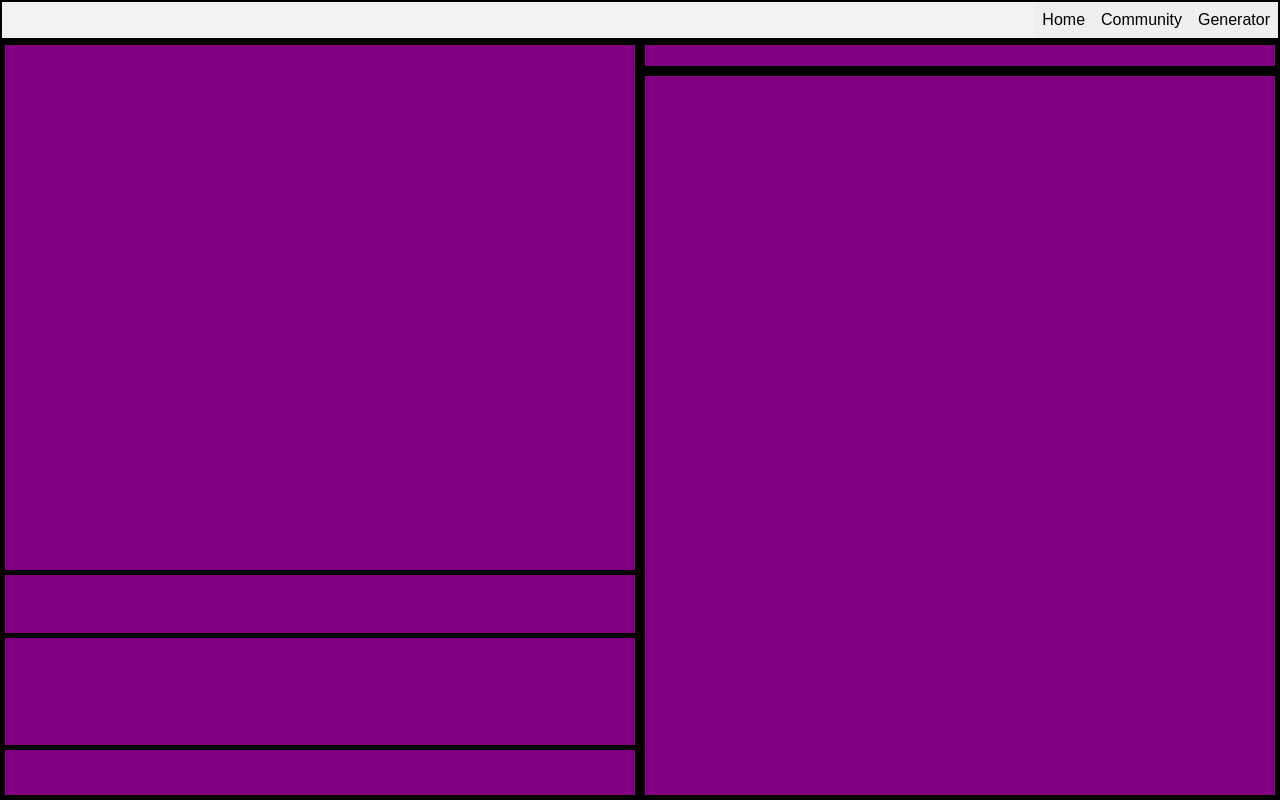
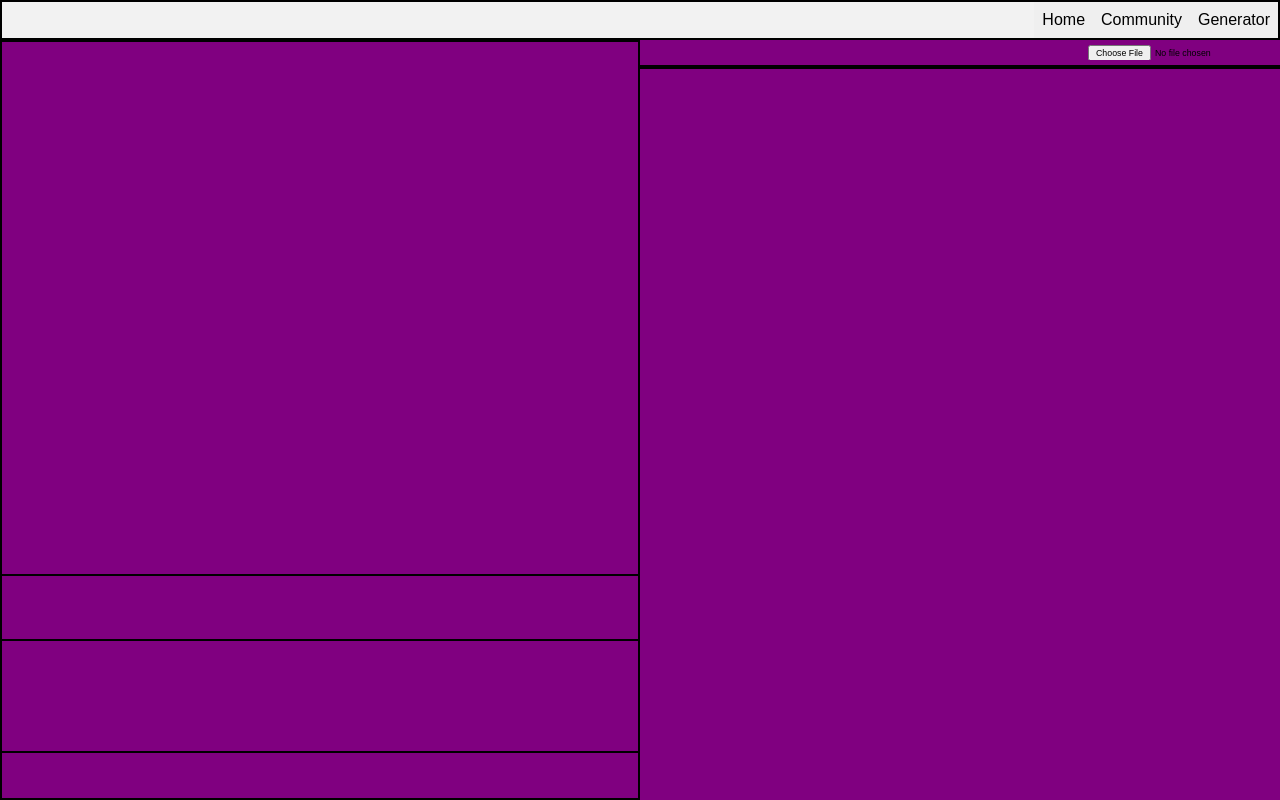
Before and after one commit to Jake-Noth/SpriteSheetGenerator, a React (Vite) app: page / in a window 1280 px wide. Both pictures are taken after a click on the button "Generator". Built offline with nearby package versions, Linux system fonts and the light colour scheme.

Commit message:
feature: slider to scrub video, and reloads video after page component switches

```diff
--- a/src/App.jsx
+++ b/src/App.jsx
@@ -4,6 +4,7 @@ import NavigationBar from './components/NavigationBar';
 import './index.css';
 import Home from './components/Home';
 import Community from './components/Community';
+import { VideoProvider } from './Context/VideoContext';
 
 
 function App() {
@@ -20,14 +21,16 @@ function App() {
       case 'generator':
         return <Generator/>
       default:
-        <Home/>
+        return <Home/>
     }
   }
 
   return (
     <div id='screen-container'>
       <NavigationBar pageSetter = {setPage}/>
-      {pageGetter()}
+      <VideoProvider>
+        {pageGetter()}
+      </VideoProvider>
     </div>
   );
 }
--- /dev/null
+++ b/src/Context/VideoContext.jsx
@@ -0,0 +1,38 @@
+import { createContext, useState, useContext, useRef } from "react";
+
+
+const VideoContext = createContext()
+
+const VideoProvider = ({children}) => {
+
+    const [videoElement, setVideoElement] = useState(null)
+    const [videoLength, setVideoLength] = useState(null)
+    const [videoFPS, setVideoFPS] = useState(60)
+    const [sliderValue, setSliderValue] = useState(0)
+    const mainVideoCanvasRef = useRef(null)
+
+    const value = {
+        videoElement,
+        setVideoElement,
+        videoLength,
+        setVideoLength,
+        videoFPS,
+        setVideoFPS,
+        sliderValue,
+        setSliderValue,
+        mainVideoCanvasRef
+    }
+
+
+    return(
+        <VideoContext.Provider value={value}>
+            {children}
+        </VideoContext.Provider>
+    )
+}
+
+const useVideoContext = () => {
+    return useContext(VideoContext);
+};
+
+export { VideoProvider, useVideoContext };
--- a/src/components/Generator.jsx
+++ b/src/components/Generator.jsx
@@ -1,18 +1,26 @@
+import { useVideoContext } from "../Context/VideoContext";
+import FileLoad from "./GeneratorComponents/FileLoad";
+import MainVideoCanvas from "./GeneratorComponents/MainVideoCanvas";
+import Slider from "./GeneratorComponents/Slider";
 
 export default function Generator(){
+
+    const {videoElement} = useVideoContext()
+
+
     return(
             <div id="generator-container">
                 <div id='canvas-and-modifiers-container'>
 
                     <div id='main-video-canvas-container'>
-
+                        {videoElement && <MainVideoCanvas/>}
                     </div>
 
                     <div id='modifiers-container'>
                         <div id='slider-and-frame-button-container'>
 
                             <div id='slider-container'>
-
+                                {videoElement && <Slider/>}
                             </div>
 
                             <div id='keyframe-button-container'>
@@ -33,7 +41,7 @@ export default function Generator(){
                 <div id='frames-and-upload-container'>
 
                     <div id='file-upload-container'>
-
+                        <FileLoad/>
                     </div>
 
                     <div id='reset-button-container'>
--- /dev/null
+++ b/src/components/GeneratorComponents/FileLoad.jsx
@@ -0,0 +1,26 @@
+import { useVideoContext } from "../../Context/VideoContext"
+
+
+export default function FileLoad(){
+
+    const {setVideoElement, setVideoLength} = useVideoContext()
+
+    const handleSubmit = (event) =>{
+        const videoFile = event.target.files[0]
+        if(videoFile){
+            const videoURL = URL.createObjectURL(videoFile)
+            const videoElement = document.createElement("video")
+            videoElement.src = videoURL
+
+            videoElement.onloadedmetadata = () => {
+                setVideoElement(videoElement)
+                setVideoLength(videoElement.duration)
+            }
+
+        }
+    }
+
+    return(
+        <input id='video-upload-input' onChange={handleSubmit} type="file" accept="video/*"/>
+    )
+}
--- /dev/null
+++ b/src/components/GeneratorComponents/MainVideoCanvas.jsx
@@ -0,0 +1,55 @@
+import { useVideoContext } from "../../Context/VideoContext";
+
+export default function MainVideoCanvas() {
+    const { videoElement, mainVideoCanvasRef } = useVideoContext();
+
+    const setCanvas = (canvas) => {
+        if(canvas){
+            if (mainVideoCanvasRef.current == null) {
+                const context = canvas.getContext("2d");
+                videoElement.currentTime = 0;
+                videoElement.onseeked = () => {
+                    const canvasContainer = document.getElementById("main-video-canvas-container");
+                    const containerWidth = canvasContainer.offsetWidth;
+                    const containerHeight = canvasContainer.offsetHeight;
+
+                    const videoWidth = videoElement.videoWidth;
+                    const videoHeight = videoElement.videoHeight;
+
+                    const aspectRatio = videoWidth / videoHeight;
+                    let scaledWidth = containerWidth;
+                    let scaledHeight = containerHeight;
+
+                    if (containerWidth / containerHeight > aspectRatio) {
+                        scaledHeight = containerHeight;
+                        scaledWidth = scaledHeight * aspectRatio;
+                    } else {
+                        scaledWidth = containerWidth;
+                        scaledHeight = scaledWidth / aspectRatio;
+                    }
+
+                    canvas.width = scaledWidth;
+                    canvas.height = scaledHeight;
+
+                    context.clearRect(0, 0, canvas.width, canvas.height);
+                    context.drawImage(videoElement, 0, 0, scaledWidth, scaledHeight);
+
+                    mainVideoCanvasRef.current = canvas;
+
+                    videoElement.onseeked = null;
+                };
+            }else{
+                const oldCanvas = mainVideoCanvasRef.current
+                const context = canvas.getContext("2d");
+                canvas.width = oldCanvas.width
+                canvas.height = oldCanvas.height
+                //This redraw is required for when a different page is rendered and you come back to generator
+                context.clearRect(0, 0, oldCanvas.width, oldCanvas.height);
+                context.drawImage(videoElement, 0, 0, oldCanvas.width, oldCanvas.height);
+            }
+        }
+
+    };
+
+    return <canvas id="lol" ref={(el) => setCanvas(el)} />;
+}
--- /dev/null
+++ b/src/components/GeneratorComponents/Slider.jsx
@@ -0,0 +1,24 @@
+import { useVideoContext } from "../../Context/VideoContext"
+
+
+export default function Slider(){
+
+    const {videoLength, videoFPS, setSliderValue, videoElement, mainVideoCanvasRef, sliderValue} = useVideoContext()
+
+    const changeSliderValue = (event) => {
+        const newValue = event.target.value;
+        videoElement.currentTime = newValue / videoFPS
+        const canvas = mainVideoCanvasRef.current
+
+        videoElement.onseeked = () => {
+            const context = canvas.getContext("2d");
+            context.clearRect(0, 0, canvas.width, canvas.height);
+            context.drawImage(videoElement, 0, 0, canvas.width, canvas.height);
+            setSliderValue(newValue);
+        }
+    }
+
+    return(
+        <input type="range" onChange={changeSliderValue} defaultValue={sliderValue} min={0} max={videoLength * videoFPS}/>
+    )
+}
--- a/src/components/NavigationBar.jsx
+++ b/src/components/NavigationBar.jsx
@@ -1,9 +1,8 @@
 
-export default function NavigationBar({ pageSetter }){
+export default function NavigationBar({ pageSetter}){
 
     const handleNavigation = (destination) => {
         pageSetter(destination)
-        console.log('change to' + destination)
     }
 
     return(
--- a/src/index.css
+++ b/src/index.css
@@ -45,13 +45,16 @@ html, body {
   height: 100%;
   width: 50%;
   flex-direction: column;
-  border: 5px solid black;
+  border: 2px solid black;
 }
 
 #main-video-canvas-container {
   display: flex;
   justify-content: center;
-  height: 70%
+  align-items: center;
+  height: 70%;
+  margin-top: .5vh;
+  margin-bottom: .5vh;
 
 }
 
@@ -67,8 +70,8 @@ html, body {
   height: 30%;
   display: flex;
   flex-direction: row;
-  border-bottom: 5px solid black;
-  border-top: 5px solid black;
+  border-bottom: 2px solid black;
+  border-top: 2px solid black;
 }
 
 #slider-container {
@@ -89,7 +92,7 @@ html, body {
 #modifier-buttons-container {
   display: flex;
   flex-direction: row;
-  border-bottom: 5px solid black;
+  border-bottom: 2px solid black;
   height: 50%;
 }
 
@@ -98,8 +101,8 @@ html, body {
   padding-left: 1vh;
   padding-right: 1vh;
   height:100%;
-  border-left: 5px solid black;
-  border-right: 5px solid black;
+  border-left: 2px solid black;
+  border-right: 2px solid black;
 }
 
 #submit-button-container {
@@ -111,14 +114,22 @@ html, body {
   flex-direction: column;
   width: 50%;
   height: 100%;
-  border: 5px solid black;
+
 }
 
 #file-upload-container {
   height: 3.5%;
+  width: 100%;
   display: flex;
   justify-content: end;
-  border-bottom: 5px solid black;
+  align-items: center;
+  border-bottom: 2px solid black;
+}
+
+#video-upload-input {
+  height: 1.9vh;
+  width: 15vw;
+  font-size: 1.1vh;
 }
 
 #frames-container {
@@ -132,7 +143,7 @@ html, body {
   display: flex;
   justify-content: end;
   align-items: center;
-  border-top: 5px solid black;
+  border-top: 2px solid black;
   height: 4%;
 }
 
```
